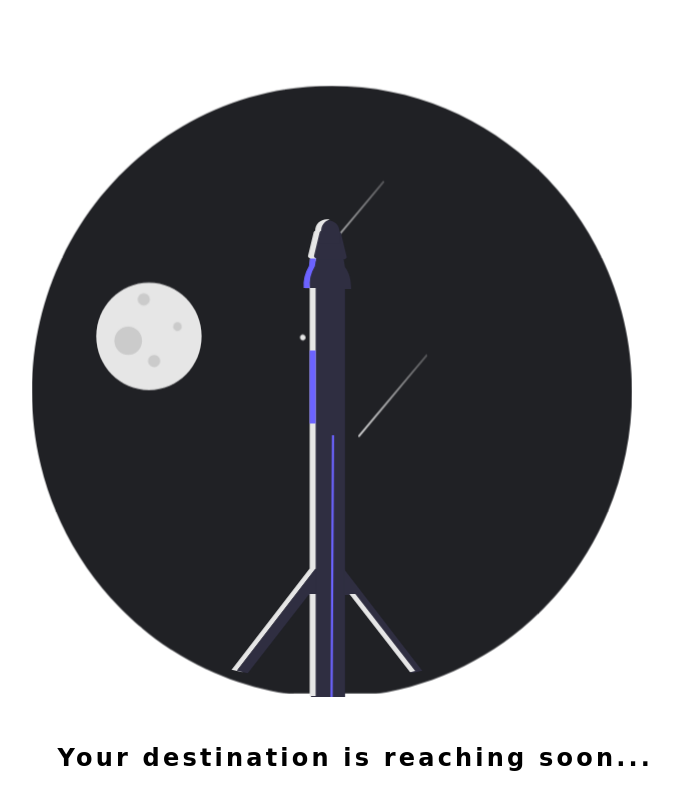
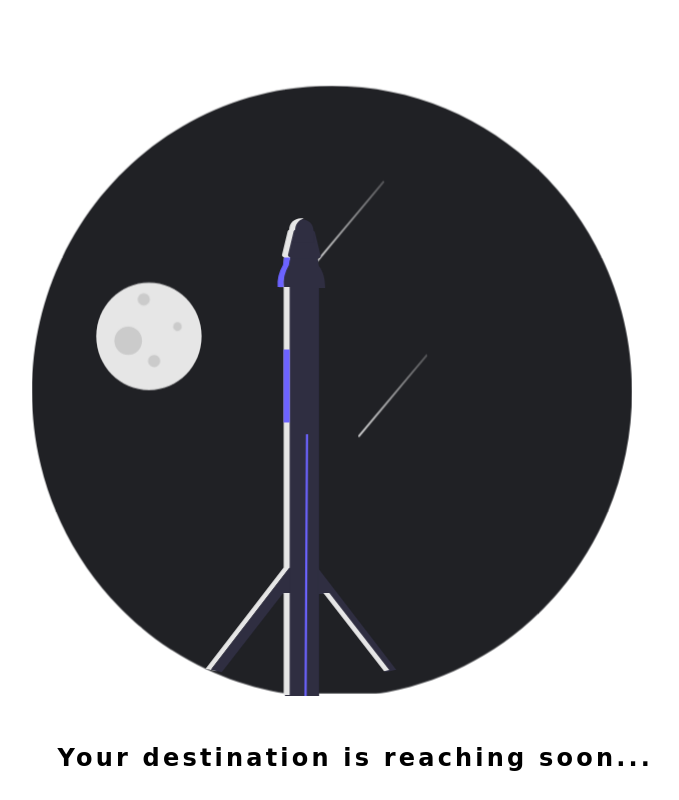
Before and after one commit to Jagpreet153/preloader, a plain HTML site: page index.html in a window 1280 px wide. Shown: the whole page, without its empty margins (352-1031 px from the left). Drawn offline with Linux system fonts and the light colour scheme.

Commit message:
Update styles.css

```diff
--- a/styles.css
+++ b/styles.css
@@ -96,8 +96,8 @@ body{
 .rocket-container{
   z-index: 10000;
   position: absolute;
-  left: 45%;
-  top: 2.74%;
+  left: 43%;
+  top: 2.72%;
 }
 
 .title{
```
